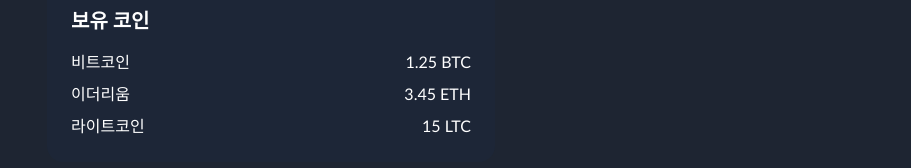
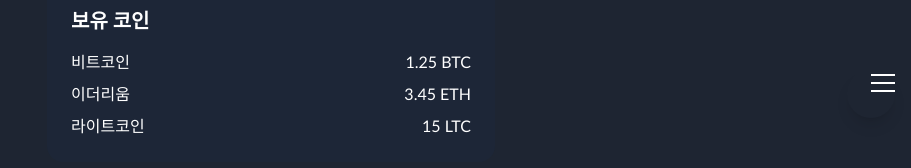
Before and after one commit to imsourceboom/nomorethink-front, a Next.js app: page / in a window 1280 px wide. Shown: the part 306-474 px from the top of the page, without its empty margins (369-1280 px from the left). Built offline with nearby package versions, Linux system fonts and the light colour scheme.

Commit message:
fix: Add FloatingMenu component and integrate it into main page

```diff
--- /dev/null
+++ b/app/components/FloatingMenu.tsx
@@ -0,0 +1,108 @@
+'use client';
+
+import { useState, useRef, useEffect } from 'react';
+
+interface FloatingMenuProps {
+    onMenuClick: () => void;
+}
+
+interface Position {
+    x: number;
+    y: number;
+}
+
+export default function FloatingMenu({ onMenuClick }: FloatingMenuProps) {
+    const [isOpen, setIsOpen] = useState(false);
+    const [position, setPosition] = useState<Position>({ x: 0, y: 0 });
+    const [isDragging, setIsDragging] = useState(false);
+    const [dragOffset, setDragOffset] = useState<Position>({ x: 0, y: 0 });
+    const menuRef = useRef<HTMLDivElement>(null);
+
+    // 초기 위치 설정
+    useEffect(() => {
+        if (menuRef.current) {
+            const rect = menuRef.current.getBoundingClientRect();
+            setPosition({
+                x: window.innerWidth - rect.width - 16, // right-4 (16px)
+                y: window.innerHeight / 2 - rect.height / 2
+            });
+        }
+    }, []);
+
+    const handleMouseDown = (e: React.MouseEvent) => {
+        if (e.button !== 0) return; // 좌클릭만 허용
+
+        setIsDragging(true);
+        const rect = menuRef.current?.getBoundingClientRect();
+        if (rect) {
+            setDragOffset({
+                x: e.clientX - rect.left,
+                y: e.clientY - rect.top
+            });
+        }
+    };
+
+    const handleMouseMove = (e: MouseEvent) => {
+        if (!isDragging) return;
+
+        const newX = e.clientX - dragOffset.x;
+        const newY = e.clientY - dragOffset.y;
+
+        // 화면 경계 체크
+        const maxX = window.innerWidth - (menuRef.current?.offsetWidth || 0);
+        const maxY = window.innerHeight - (menuRef.current?.offsetHeight || 0);
+
+        setPosition({
+            x: Math.min(Math.max(0, newX), maxX),
+            y: Math.min(Math.max(0, newY), maxY)
+        });
+    };
+
+    const handleMouseUp = () => {
+        setIsDragging(false);
+    };
+
+    useEffect(() => {
+        if (isDragging) {
+            window.addEventListener('mousemove', handleMouseMove);
+            window.addEventListener('mouseup', handleMouseUp);
+        }
+
+        return () => {
+            window.removeEventListener('mousemove', handleMouseMove);
+            window.removeEventListener('mouseup', handleMouseUp);
+        };
+    }, [isDragging, dragOffset]);
+
+    const handleClick = (e: React.MouseEvent) => {
+        if (!isDragging) {
+            setIsOpen(!isOpen);
+            onMenuClick();
+        }
+    };
+
+    return (
+        <div
+            ref={menuRef}
+            className="fixed z-50 cursor-move"
+            style={{
+                left: `${position.x}px`,
+                top: `${position.y}px`,
+                touchAction: 'none'
+            }}
+            onMouseDown={handleMouseDown}
+        >
+            <button
+                onClick={handleClick}
+                className="w-12 h-12 bg-primary rounded-full shadow-lg flex items-center justify-center transition-transform duration-300 hover:scale-110"
+                aria-label="메뉴 열기"
+            >
+                <div className={`w-6 h-6 relative transition-transform duration-300 ${isOpen ? 'rotate-45' : ''}`}>
+                    <span className={`absolute w-6 h-0.5 bg-white transform transition-all duration-300 ${isOpen ? 'rotate-90' : '-translate-y-2'}`} />
+                    <span className={`absolute w-6 h-0.5 bg-white transform transition-all duration-300 ${isOpen ? 'opacity-0' : ''}`} />
+                    <span className={`absolute w-6 h-0.5 bg-white transform transition-all duration-300 ${isOpen ? '-rotate-90' : 'translate-y-2'}`} />
+                </div>
+            </button>
+        </div>
+    );
+}
--- a/app/page.tsx
+++ b/app/page.tsx
@@ -5,6 +5,7 @@ import Header from './components/Header';
 import Dashboard from './components/Dashboard';
 import CoinSection from './components/CoinSection';
 import TotalAmount from './components/TotalAmount';
+import FloatingMenu from './components/FloatingMenu';
 import { useWallet } from './hooks/useWallet';
 import { useTelegram } from './hooks/useTelegram';
 import { DEFAULT_COINS } from './constants/coins';
@@ -49,6 +50,11 @@ export default function Home() {
     // 총 코인 수량 계산
     const totalAmount = DEFAULT_COINS.reduce((acc, coin) => acc + coin.amount, 0);
 
+    const handleMenuClick = () => {
+        // 메뉴 클릭 시 실행할 로직
+        console.log('메뉴 클릭됨');
+    };
+
     return (
         <ErrorBoundary>
             <TelegramWrapper
@@ -84,6 +90,7 @@ export default function Home() {
                         ))}
                     </div>
                 </main>
+                <FloatingMenu onMenuClick={handleMenuClick} />
             </TelegramWrapper>
         </ErrorBoundary>
     );
```
